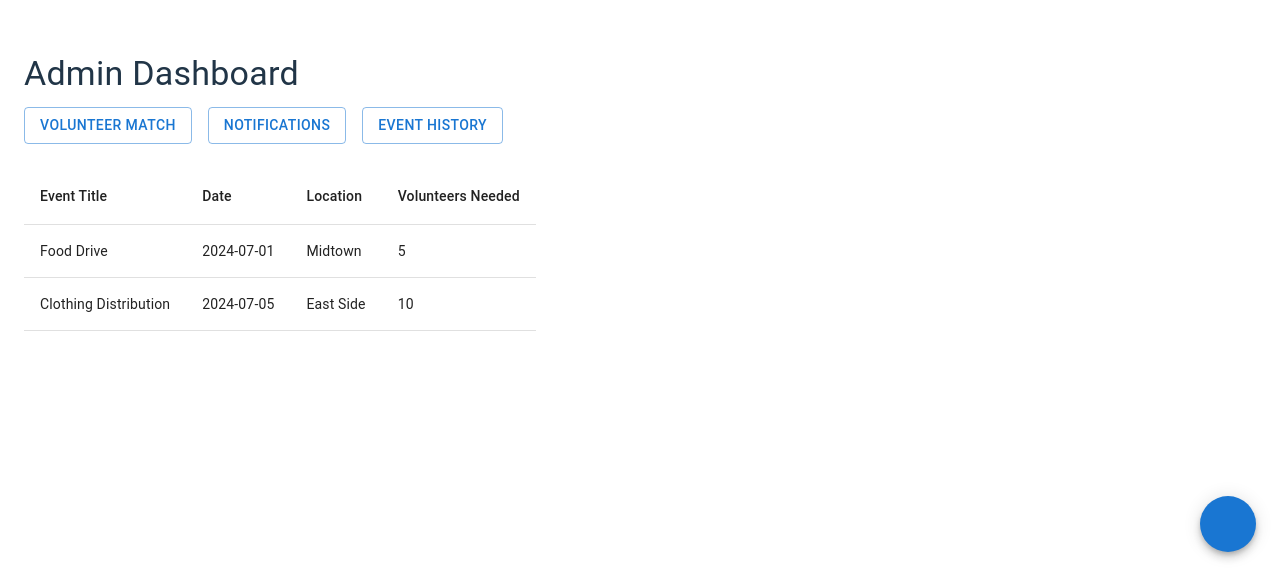
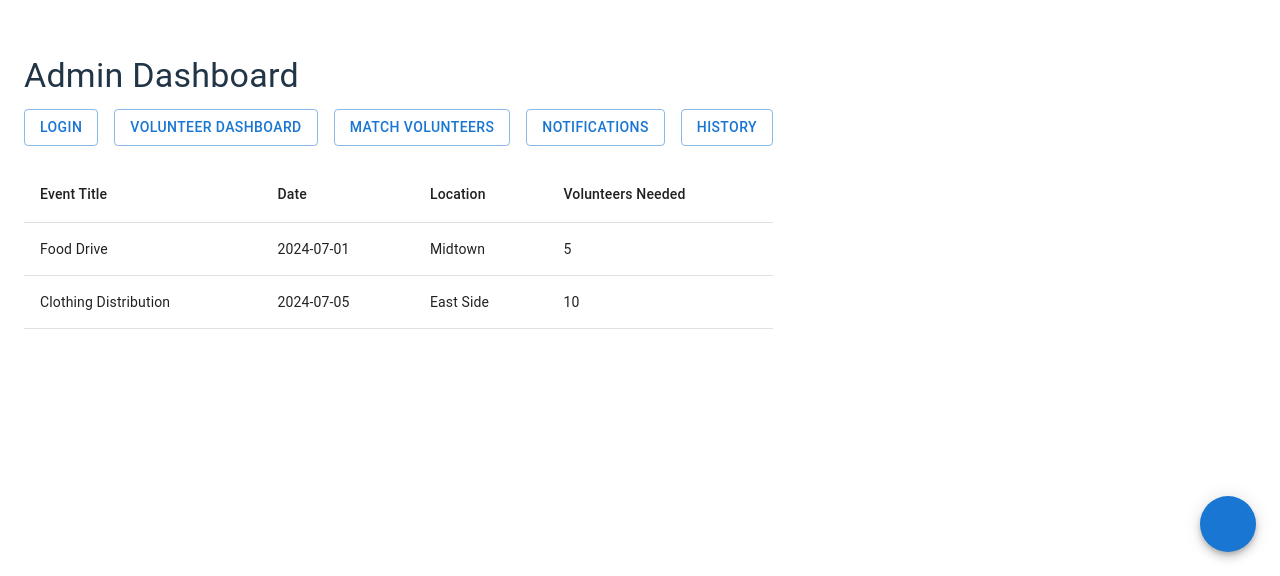
Before and after one commit to sdumitrascuu/volunteer-app, a React (Vite) app in the folder volunteer-app/: page /admin in a window 1280 px wide. Shown: the part 224-800 px from the top of the page. Built offline with nearby package versions, Linux system fonts and the light colour scheme; some icons are missing.

Commit message:
Update AdminDash.jsx

```diff
--- a/volunteer-app/src/pages/AdminDash.jsx
+++ b/volunteer-app/src/pages/AdminDash.jsx
@@ -9,7 +9,6 @@ import {
   TableBody,
   Fab,
   Button,
-  Stack,
 } from '@mui/material';
 import AddIcon from '@mui/icons-material/Add';
 import { Link } from 'react-router-dom';
@@ -38,17 +37,23 @@ export default function AdminDash() {
       </Typography>
 
       {/* Navigation Buttons */}
-      <Stack direction="row" spacing={2} sx={{ mb: 3 }}>
-        <Button variant="outlined" component={Link} to="/match">
-          Volunteer Match
+      <div style={{ marginBottom: '20px' }}>
+        <Button component={Link} to="/" variant="outlined" sx={{ mr: 2 }}>
+          Login
         </Button>
-        <Button variant="outlined" component={Link} to="/notifications">
+        <Button component={Link} to="/volunteer" variant="outlined" sx={{ mr: 2 }}>
+          Volunteer Dashboard
+        </Button>
+        <Button component={Link} to="/match" variant="outlined" sx={{ mr: 2 }}>
+          Match Volunteers
+        </Button>
+        <Button component={Link} to="/notifications" variant="outlined" sx={{ mr: 2 }}>
           Notifications
         </Button>
-        <Button variant="outlined" component={Link} to="/history">
-          Event History
+        <Button component={Link} to="/history" variant="outlined">
+          History
         </Button>
-      </Stack>
+      </div>
 
       {/* Events Table */}
       <Table>
```
